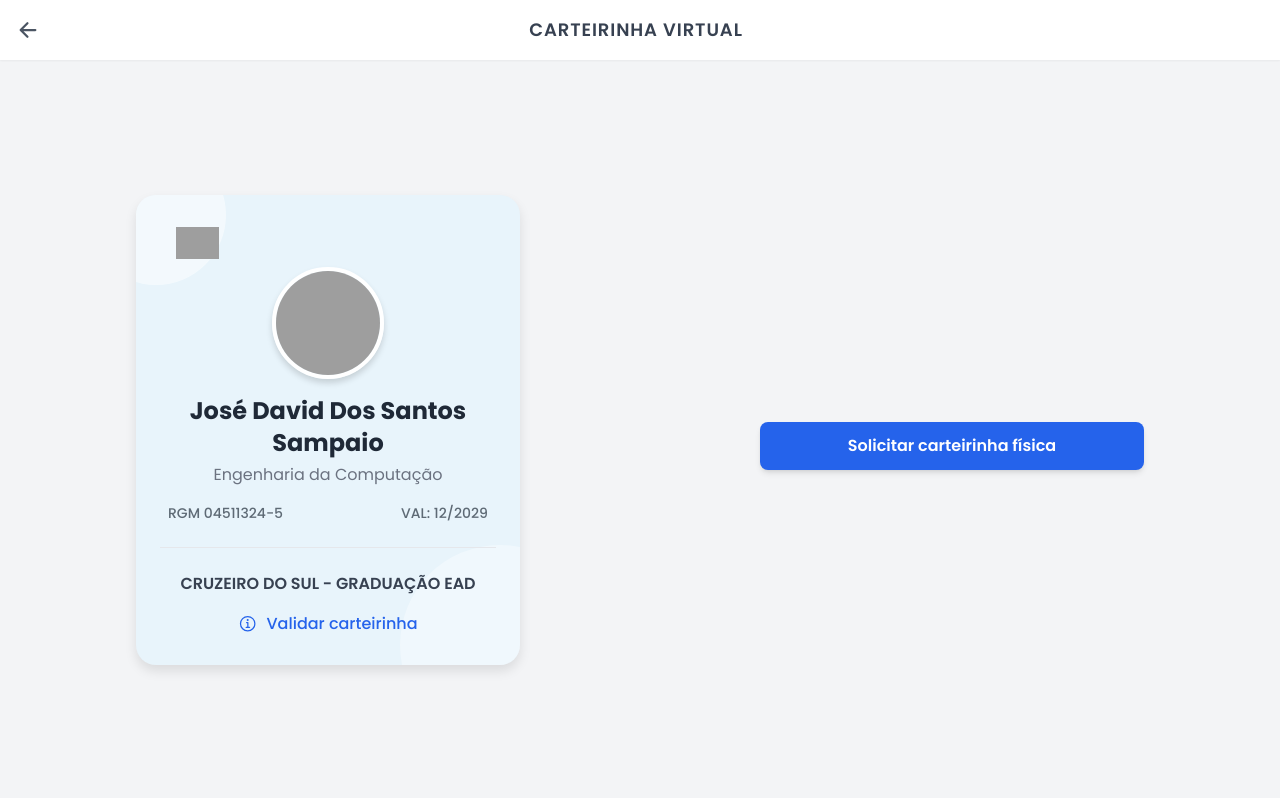
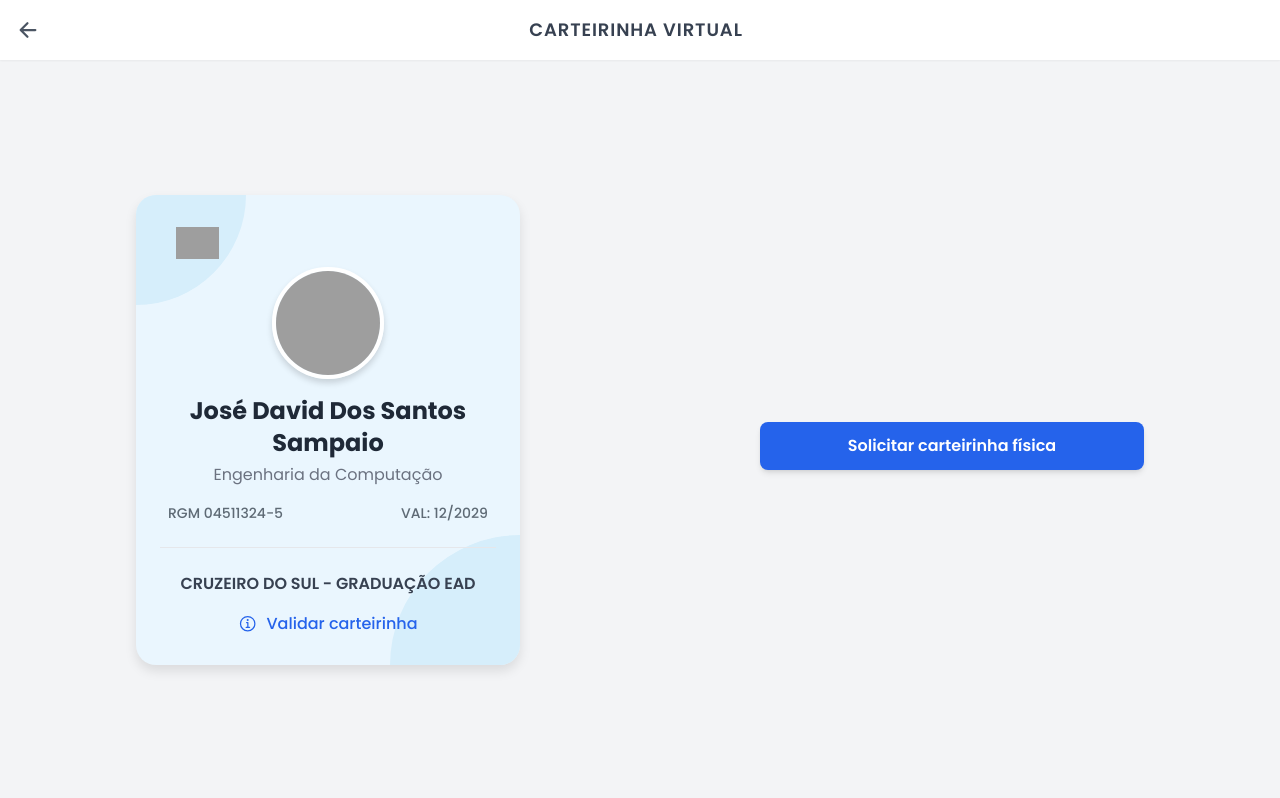
Before and after one commit to CosthaStudioSoftwares/Universidade-Cruzeiro-do-Sul, a plain HTML site: page index.html in a window 1280 px wide. Drawn offline with nearby package versions, Linux system fonts and the light colour scheme; grey boxes are pictures that could not be loaded.

Commit message:
Update index.html

```diff
--- a/index.html
+++ b/index.html
@@ -19,9 +19,9 @@
       font-family: 'Poppins', sans-serif;
     }
 
-    /* Fundo azul claro */
+    /* Container do card */
     .card-container {
-      background: #E8F4FB;
+      background: #EAF6FE; /* cor igual ao modelo */
       border-radius: 1.25rem;
       padding: 1.5rem;
       position: relative;
@@ -33,28 +33,28 @@
       box-shadow: 0 6px 12px rgba(0, 0, 0, 0.1);
     }
 
-    /* Círculos decorativos */
+    /* Círculos de fundo */
     .circle {
       position: absolute;
       border-radius: 50%;
-      background: rgba(255, 255, 255, 0.5);
+      background: #D6EEFB; /* azul suave */
     }
 
     .circle.top-left {
-      width: 140px;
-      height: 140px;
-      top: -50px;
-      left: -50px;
+      width: 220px;
+      height: 220px;
+      top: -110px;
+      left: -110px;
     }
 
     .circle.bottom-right {
-      width: 200px;
-      height: 200px;
-      bottom: -80px;
-      right: -80px;
-      opacity: 0.7;
+      width: 260px;
+      height: 260px;
+      bottom: -130px;
+      right: -130px;
     }
 
+    /* Foto do perfil */
     .profile-img {
       width: 112px;
       height: 112px;
@@ -66,6 +66,7 @@
       z-index: 10;
     }
 
+    /* Texto cinza */
     .text-detail-gray {
       color: #5E6A75;
     }
```
